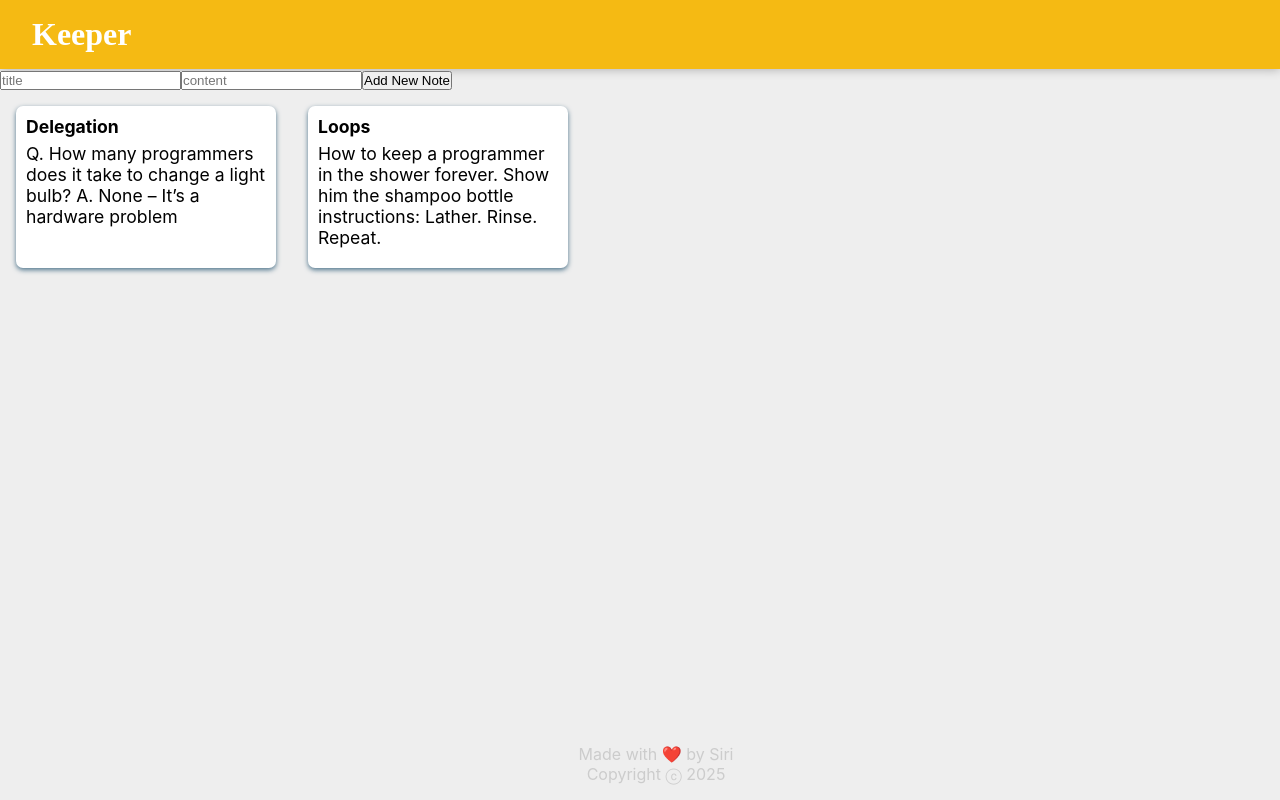
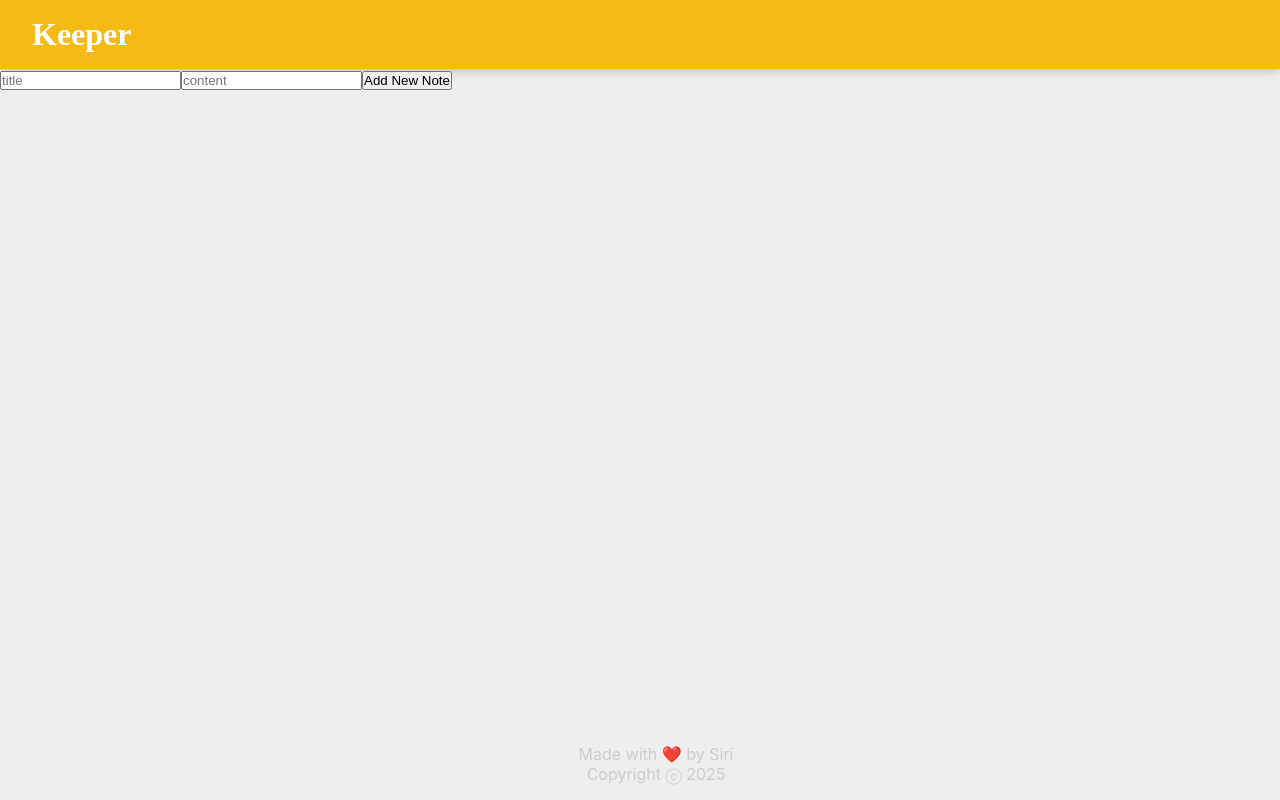
Before and after one commit to Siri-Pulakanti/ReactD2, a React (Create React App) app: page / in a window 1280 px wide. Shown: the top 800 px of the page. Built offline with nearby package versions, Linux system fonts and the light colour scheme.

Commit message:
Extracted Inputs into Seperate Component

```diff
--- a/src/App.js
+++ b/src/App.js
@@ -2,60 +2,21 @@ import { useState } from "react";
 import "./App.css";
 import Footer from "./Footer";
 import Header from "./Header";
+import InputContainer from "./InputContainer";
 import Note from "./Note";
-
 function App() {
-  const [notes, setNotes] = useState([
-    {
-      key: 1,
-      title: "Delegation",
-      content:
-        "Q. How many programmers does it take to change a light bulb? A. None – It’s a hardware problem",
-    },
-    {
-      key: 2,
-      title: "Loops",
-      content:
-        "How to keep a programmer in the shower forever. Show him the shampoo bottle instructions: Lather. Rinse. Repeat.",
-    },
-  ]);
-  const [title, setTitle] = useState("");
-  const [content, setContent] = useState("");
-  function handleTitleInputChange(event) {
-    setTitle(event.target.value);
-  }
-  function handleContentInputChange(value) {
-    setContent(value);
-  }
-  function handleButtonClick() {
-    let newNote = { title: title, content: content, key: notes.length + 1 };
-    setNotes([...notes, newNote]);
-    setTitle("");
-    setContent("");
-  }
+  const [notes, setNotes] = useState([]);
 
   return (
     <div className="App">
       <Header />
-      <input
-        placeholder="title"
-        onChange={handleTitleInputChange}
-        value={title}
-      />
-      <input
-        placeholder="content"
-        onChange={(event) => {
-          handleContentInputChange(event.target.value);
-        }}
-        value={content}
-      />
-      <button onClick={handleButtonClick}>Add New Note</button>
+      <InputContainer notes={notes} setNotes={setNotes} />
+
       <div className="note-container">
         {notes.map((note) => {
           return <Note title={note.title} content={note.content} />;
         })}
       </div>
-
       <Footer />
     </div>
   );
--- /dev/null
+++ b/src/InputContainer.js
@@ -0,0 +1,36 @@
+import React, { useState } from "react";
+
+function InputContainer({ notes, setNotes }) {
+  const [title, setTitle] = useState("");
+  const [content, setContent] = useState("");
+  function handleTitleInputChange(event) {
+    setTitle(event.target.value);
+  }
+  function handleContentInputChange(value) {
+    setContent(value);
+  }
+  function handleButtonClick() {
+    let newNote = { title: title, content: content, key: notes.length + 1 };
+    setNotes([...notes, newNote]);
+    setTitle("");
+    setContent("");
+  }
+  return (
+    <>
+      <input
+        placeholder="title"
+        onChange={handleTitleInputChange}
+        value={title}
+      />
+      <input
+        placeholder="content"
+        onChange={(event) => {
+          handleContentInputChange(event.target.value);
+        }}
+        value={content}
+      />
+      <button onClick={handleButtonClick}>Add New Note</button>
+    </>
+  );
+}
+export default InputContainer;
```
